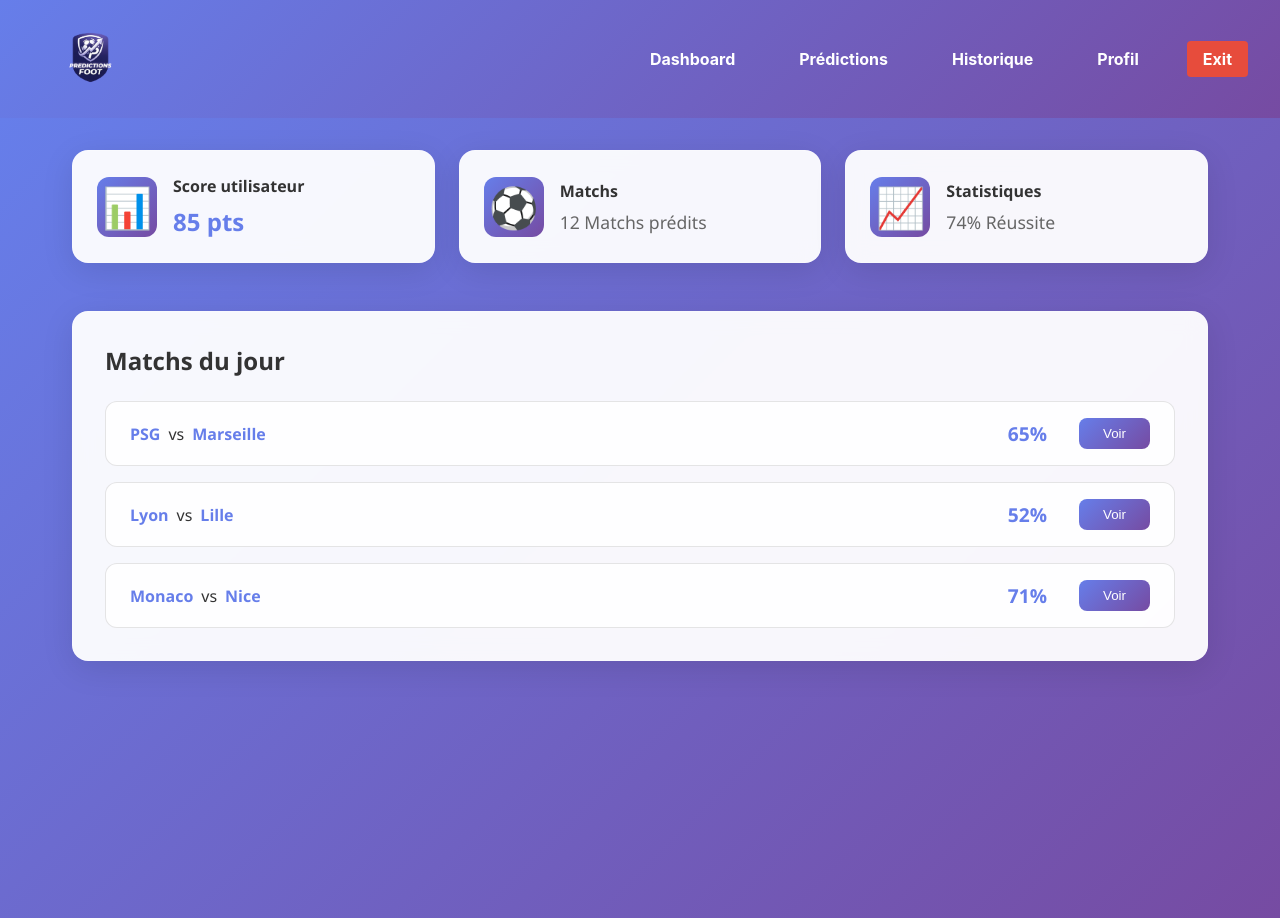
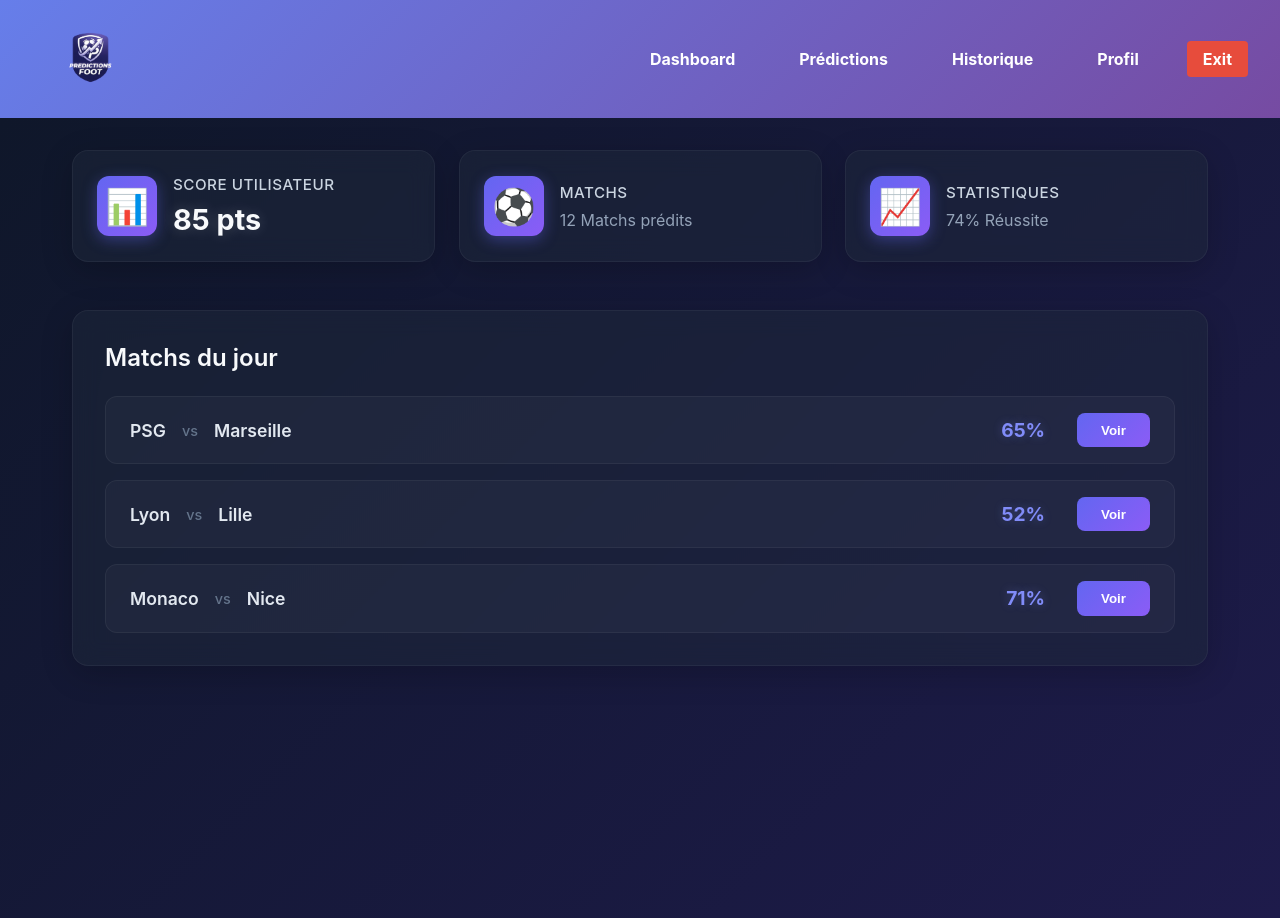
Before and after one commit to EdileneSilva/Match-Prediction-App, a Vue app in the folder match_prediction_app-front/: page /dashboard in a window 1280 px wide. Built offline with nearby package versions, Linux system fonts and the light colour scheme.

Commit message:
feat: animate HomeView with GSAP and dark glassmorphism styling

```diff
--- a/match_prediction_app-front/src/views/HomeView.vue
+++ b/match_prediction_app-front/src/views/HomeView.vue
@@ -4,21 +4,21 @@
     <main class="main-content">
       <!-- Info Cards -->
       <section class="info-cards">
-        <div class="card">
+        <div class="card gsap-widget">
           <div class="card-icon">📊</div>
           <div class="card-content">
             <h3>Score utilisateur</h3>
             <p class="score">85 pts</p>
           </div>
         </div>
-        <div class="card">
+        <div class="card gsap-widget">
           <div class="card-icon">⚽</div>
           <div class="card-content">
             <h3>Matchs</h3>
             <p>12 Matchs prédits</p>
           </div>
         </div>
-        <div class="card">
+        <div class="card gsap-widget">
           <div class="card-icon">📈</div>
           <div class="card-content">
             <h3>Statistiques</h3>
@@ -28,35 +28,35 @@
       </section>
 
       <!-- Today's Matches -->
-      <section class="matches-section">
+      <section class="matches-section gsap-list">
         <h2>Matchs du jour</h2>
         <div class="matches-list">
           <div class="match-item">
             <div class="match-teams">
               <span>PSG</span>
-              <span>vs</span>
+              <span class="vs-text">vs</span>
               <span>Marseille</span>
             </div>
             <div class="match-percentage">65%</div>
-            <button class="view-btn">Voir</button>
+            <button class="view-btn magnetic-btn">Voir</button>
           </div>
           <div class="match-item">
             <div class="match-teams">
               <span>Lyon</span>
-              <span>vs</span>
+              <span class="vs-text">vs</span>
               <span>Lille</span>
             </div>
             <div class="match-percentage">52%</div>
-            <button class="view-btn">Voir</button>
+            <button class="view-btn magnetic-btn">Voir</button>
           </div>
           <div class="match-item">
             <div class="match-teams">
               <span>Monaco</span>
-              <span>vs</span>
+              <span class="vs-text">vs</span>
               <span>Nice</span>
             </div>
             <div class="match-percentage">71%</div>
-            <button class="view-btn">Voir</button>
+            <button class="view-btn magnetic-btn">Voir</button>
           </div>
         </div>
       </section>
@@ -65,16 +65,84 @@
 </template>
 
 <script>
+import gsap from 'gsap'
+
 export default {
-  name: 'HomeView'
+  name: 'HomeView',
+  data() {
+    return {
+      ctx: null,
+      magneticElements: []
+    }
+  },
+  mounted() {
+    this.ctx = gsap.context(() => {
+      // Entrée de la page principale dynamique
+      gsap.fromTo('.main-content',
+        { y: -20, opacity: 0 },
+        { y: 0, opacity: 1, duration: 0.8, ease: "power3.out" }
+      );
+
+      // Focus stagger UNIQUEMENT sur les éléments vitaux (Widgets KPIs)
+      gsap.fromTo('.gsap-widget',
+        { y: 30, opacity: 0, scale: 0.95 },
+        { y: 0, opacity: 1, scale: 1, duration: 0.8, stagger: 0.15, ease: "back.out(1.5)", delay: 0.2 }
+      );
+
+      // Animation plus douce et sans stagger lourd pour la liste
+      gsap.fromTo('.gsap-list',
+        { y: 20, opacity: 0 },
+        { y: 0, opacity: 1, duration: 0.8, ease: "power2.out", delay: 0.5 }
+      );
+
+      // Setup simple des boutons magnétiques
+      const btns = gsap.utils.toArray('.magnetic-btn');
+      btns.forEach(btn => {
+        const xTo = gsap.quickTo(btn, "x", {duration: 0.4, ease: "power3", duration: 0.4});
+        const yTo = gsap.quickTo(btn, "y", {duration: 0.4, ease: "power3", duration: 0.4});
+
+        const mouseMove = (e) => {
+          const rect = btn.getBoundingClientRect();
+          const x = (e.clientX - (rect.left + rect.width / 2)) * 0.3;
+          const y = (e.clientY - (rect.top + rect.height / 2)) * 0.3;
+          xTo(x);
+          yTo(y);
+        };
+
+        const mouseLeave = () => {
+          xTo(0);
+          yTo(0);
+        };
+
+        btn.addEventListener('mousemove', mouseMove);
+        btn.addEventListener('mouseleave', mouseLeave);
+
+        this.magneticElements.push({ el: btn, move: mouseMove, leave: mouseLeave });
+      });
+
+    }, this.$el);
+  },
+  unmounted() {
+    if (this.ctx) {
+      this.ctx.revert();
+    }
+    // Nettoyer les event listeners
+    this.magneticElements.forEach(item => {
+      item.el.removeEventListener('mousemove', item.move);
+      item.el.removeEventListener('mouseleave', item.leave);
+    });
+  }
 }
 </script>
 
 <style scoped>
 .dashboard {
   min-height: 100vh;
-  background: linear-gradient(135deg, #667eea 0%, #764ba2 100%);
-  font-family: 'Segoe UI', Tahoma, Geneva, Verdana, sans-serif;
+  /* Premium Dark Theme */
+  background: linear-gradient(135deg, #0f172a 0%, #1e1b4b 100%);
+  font-family: 'Inter', 'Segoe UI', Tahoma, Geneva, Verdana, sans-serif;
+  color: #f8fafc;
+  padding-bottom: 2rem;
 }
 
 /* Main Content */
@@ -93,67 +161,73 @@ export default {
 }
 
 .card {
-  background: rgba(255, 255, 255, 0.95);
+  /* Dark Glassmorphism */
+  background: rgba(30, 41, 59, 0.5);
+  backdrop-filter: blur(12px);
+  -webkit-backdrop-filter: blur(12px);
   border-radius: 16px;
   padding: 1.5rem;
   display: flex;
   align-items: center;
   gap: 1rem;
-  box-shadow: 0 8px 32px rgba(0, 0, 0, 0.1);
-  backdrop-filter: blur(10px);
-  border: 1px solid rgba(255, 255, 255, 0.2);
-  transition: transform 0.3s ease, box-shadow 0.3s ease;
+  box-shadow: 0 8px 32px rgba(0, 0, 0, 0.2);
+  border: 1px solid rgba(255, 255, 255, 0.05);
+  transition: transform 0.4s cubic-bezier(0.175, 0.885, 0.32, 1.275), box-shadow 0.4s ease, border-color 0.4s ease;
 }
 
 .card:hover {
-  transform: translateY(-5px);
-  box-shadow: 0 12px 40px rgba(0, 0, 0, 0.15);
+  transform: translateY(-8px) scale(1.02);
+  box-shadow: 0 15px 40px rgba(99, 102, 241, 0.2);
+  border-color: rgba(99, 102, 241, 0.3);
 }
 
 .card-icon {
-  font-size: 2.5rem;
+  font-size: 2.2rem;
   width: 60px;
   height: 60px;
   display: flex;
   align-items: center;
   justify-content: center;
-  background: linear-gradient(135deg, #667eea, #764ba2);
+  background: linear-gradient(135deg, #6366f1, #8b5cf6);
   border-radius: 12px;
+  box-shadow: 0 4px 15px rgba(99, 102, 241, 0.4);
 }
 
 .card-content h3 {
   margin: 0 0 0.5rem 0;
-  color: #333;
-  font-size: 1rem;
-  font-weight: 600;
+  color: #cbd5e1;
+  font-size: 0.95rem;
+  font-weight: 500;
+  text-transform: uppercase;
+  letter-spacing: 0.5px;
 }
 
 .card-content p {
   margin: 0;
-  color: #666;
-  font-size: 1.1rem;
-  font-weight: 500;
+  color: #94a3b8;
+  font-size: 1rem;
 }
 
 .score {
-  color: #667eea !important;
-  font-size: 1.5rem !important;
-  font-weight: bold !important;
+  color: #f8fafc !important;
+  font-size: 1.8rem !important;
+  font-weight: 700 !important;
+  text-shadow: 0 0 15px rgba(255, 255, 255, 0.2);
 }
 
 /* Matches Section */
 .matches-section {
-  background: rgba(255, 255, 255, 0.95);
+  background: rgba(30, 41, 59, 0.5);
   border-radius: 16px;
   padding: 2rem;
-  box-shadow: 0 8px 32px rgba(0, 0, 0, 0.1);
-  backdrop-filter: blur(10px);
-  border: 1px solid rgba(255, 255, 255, 0.2);
+  box-shadow: 0 8px 32px rgba(0, 0, 0, 0.2);
+  backdrop-filter: blur(12px);
+  border: 1px solid rgba(255, 255, 255, 0.05);
 }
 
 .matches-section h2 {
   margin: 0 0 1.5rem 0;
-  color: #333;
+  color: #f8fafc;
   font-size: 1.5rem;
   font-weight: 600;
 }
@@ -169,74 +243,67 @@ export default {
   justify-content: space-between;
   align-items: center;
   padding: 1rem 1.5rem;
-  background: rgba(255, 255, 255, 0.8);
+  background: rgba(255, 255, 255, 0.03);
   border-radius: 12px;
-  border: 1px solid rgba(0, 0, 0, 0.1);
+  border: 1px solid rgba(255, 255, 255, 0.05);
   transition: all 0.3s ease;
 }
 
 .match-item:hover {
-  background: rgba(255, 255, 255, 1);
-  box-shadow: 0 4px 12px rgba(0, 0, 0, 0.1);
+  background: rgba(255, 255, 255, 0.08);
+  box-shadow: 0 8px 25px rgba(0, 0, 0, 0.2);
+  border-color: rgba(99, 102, 241, 0.3);
+  transform: translateX(5px);
 }
 
 .match-teams {
   display: flex;
-  gap: 0.5rem;
+  gap: 1rem;
   align-items: center;
   font-weight: 500;
-  color: #333;
+  color: #e2e8f0;
   flex: 1;
+  font-size: 1.1rem;
 }
 
 .match-teams span:first-child,
 .match-teams span:last-child {
   font-weight: 600;
-  color: #667eea;
+}
+
+.vs-text {
+  color: #64748b;
+  font-size: 0.9rem;
+  text-transform: lowercase;
 }
 
 .match-percentage {
   font-size: 1.2rem;
   font-weight: bold;
-  color: #667eea;
+  color: #818cf8;
   margin: 0 2rem;
+  text-shadow: 0 0 10px rgba(129, 140, 248, 0.3);
 }
 
 .view-btn {
-  background: linear-gradient(135deg, #667eea, #764ba2);
+  background: linear-gradient(135deg, #6366f1, #8b5cf6);
   color: white;
   border: none;
-  padding: 0.5rem 1.5rem;
+  padding: 0.6rem 1.5rem;
   border-radius: 8px;
-  font-weight: 500;
+  font-weight: 600;
   cursor: pointer;
-  transition: all 0.3s ease;
+  transition: box-shadow 0.3s ease;
+  z-index: 1;
+  position: relative;
 }
 
 .view-btn:hover {
-  transform: translateY(-2px);
-  box-shadow: 0 4px 12px rgba(102, 126, 234, 0.4);
-}
-
-.logo-img {
-  height: 1.5rem;
-  width: auto;
+  box-shadow: 0 4px 15px rgba(99, 102, 241, 0.5);
 }
 
 /* Responsive Design */
 @media (max-width: 768px) {
-  .navbar {
-    flex-direction: column;
-    gap: 1rem;
-    padding: 1rem;
-  }
-
-  .nav-menu {
-    flex-wrap: wrap;
-    justify-content: center;
-    gap: 1rem;
-  }
-
   .main-content {
     padding: 1rem;
   }
```
